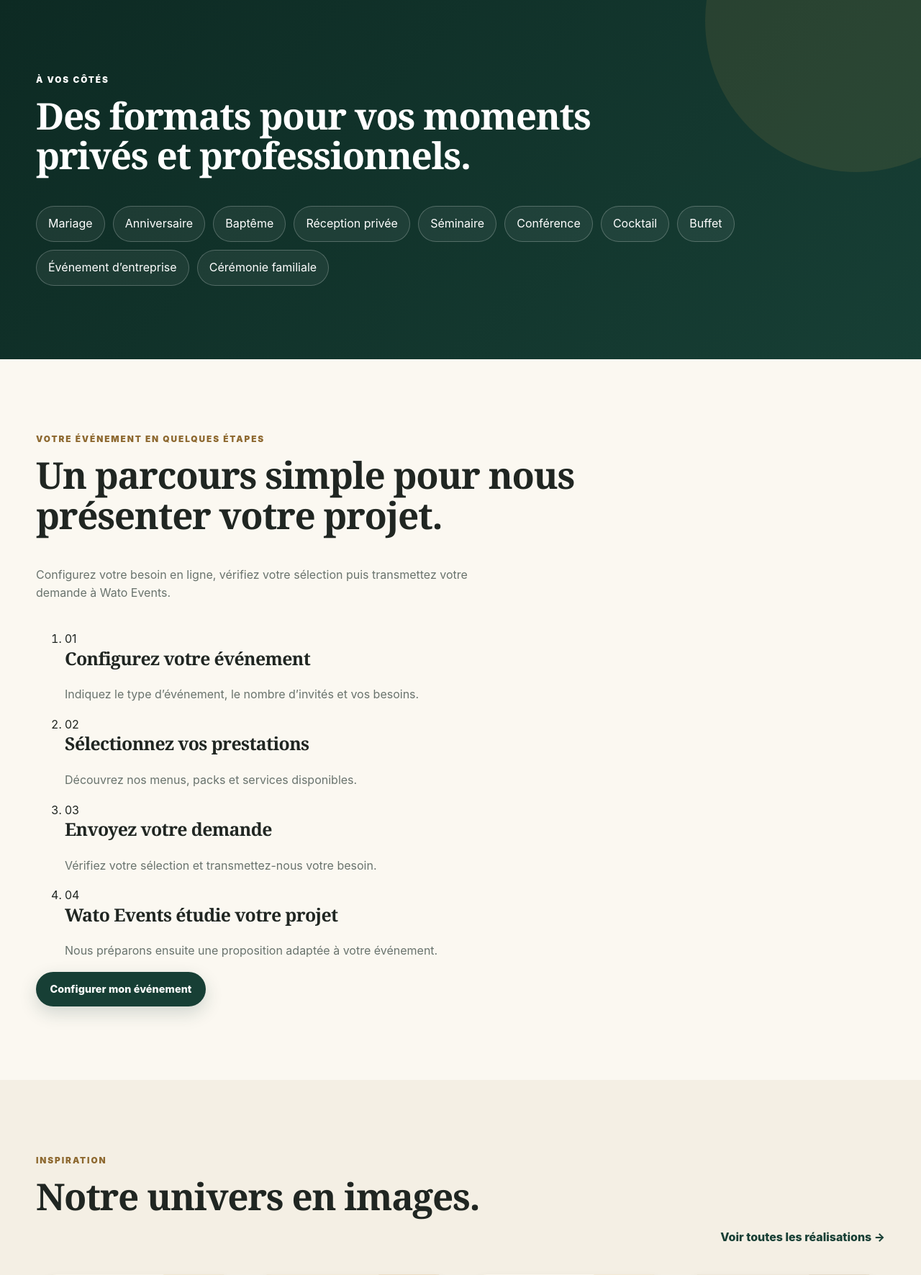
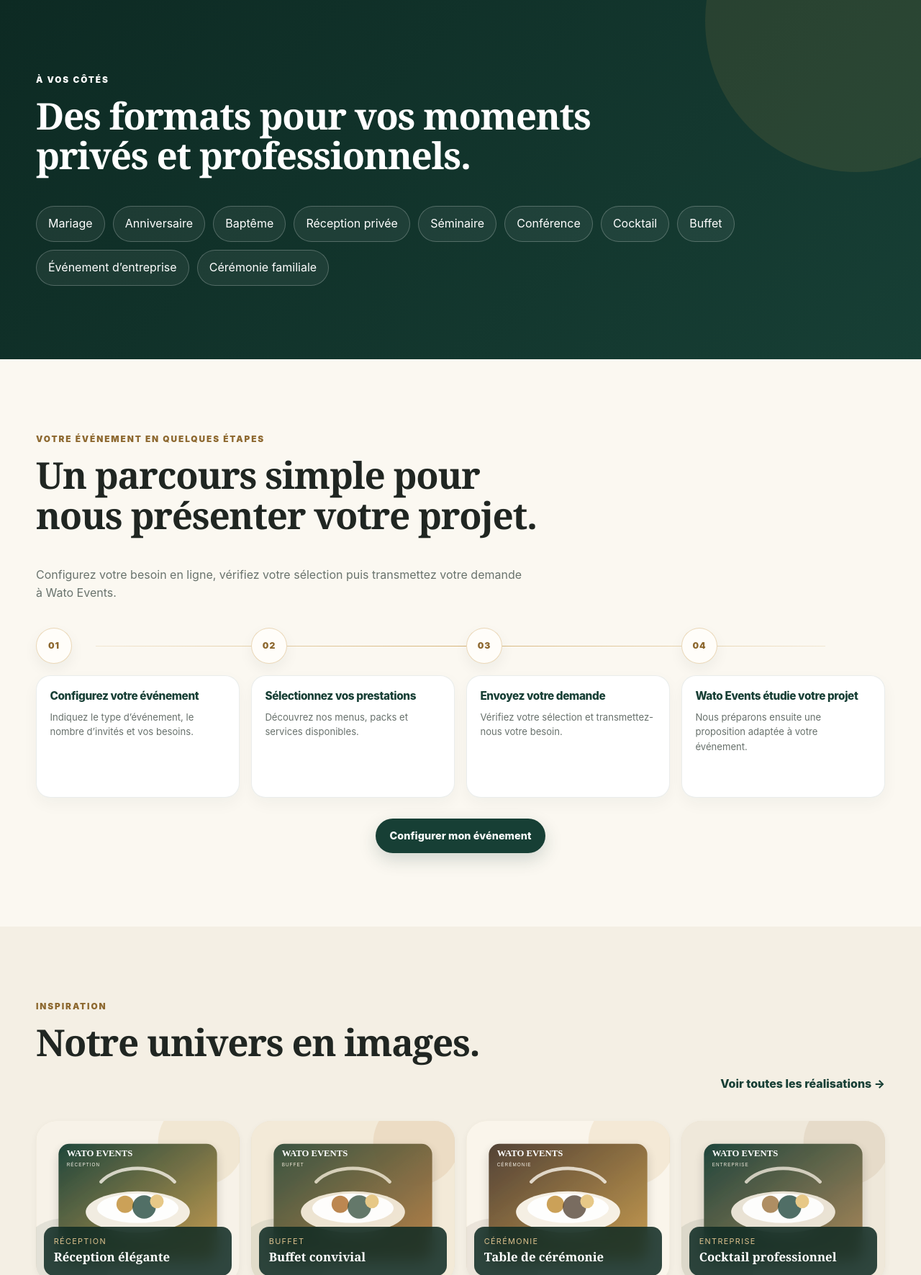
Before and after one commit to sandjongalex/traiteur, a Flask app: page / in a window 1280 px wide. Shown: the part 3124-4895 px from the top of the page at 72% size. Run offline with Flask 3, Linux system fonts and the light colour scheme; data that the repository does not hold is empty; some libraries are stand-ins or nearby versions.

Commit message:
style(home): create horizontal-to-vertical event timeline

```diff
--- a/app/static/css/public.css
+++ b/app/static/css/public.css
@@ -444,12 +444,85 @@
 .event-cloud{position:relative;z-index:1;display:flex;flex-wrap:wrap;gap:.7rem}
 .event-cloud span{padding:.7rem 1rem;border:1px solid rgba(255,255,255,.23);border-radius:999px;color:#fff;background:rgba(255,255,255,.06)}
 
-.process-grid{display:grid;grid-template-columns:repeat(4,1fr);gap:1rem;padding:0;list-style:none;counter-reset:process}
-.process-grid li{position:relative;padding:1.35rem;border:1px solid var(--color-border);border-radius:var(--radius-md);background:#fff}
-.process-grid li::after{content:"";position:absolute;top:0;left:1.35rem;width:52px;height:3px;background:var(--color-secondary);border-radius:999px}
-.process-grid span{display:block;margin-bottom:1.8rem;color:var(--color-secondary-dark);font-size:.78rem;font-weight:900}
-.process-grid h3{font-size:1.18rem}
-.process-grid p{margin-bottom:0;font-size:.9rem}
+.home-process-section{
+  background:#fbf8f1;
+}
+.home-process-heading{
+  max-width:760px;
+  margin-bottom:2.2rem;
+}
+.home-process-heading h2{
+  max-width:720px;
+}
+.home-process-heading p:last-child{
+  max-width:680px;
+}
+.home-process-timeline{
+  position:relative;
+  display:grid;
+  grid-template-columns:repeat(4,minmax(0,1fr));
+  gap:1rem;
+  margin:0;
+  padding:0;
+  list-style:none;
+}
+.home-process-timeline::before{
+  content:"";
+  position:absolute;
+  top:25px;
+  left:7%;
+  right:7%;
+  height:1px;
+  background:linear-gradient(90deg,rgba(199,154,74,.18),rgba(199,154,74,.72),rgba(199,154,74,.18));
+  z-index:0;
+}
+.home-process-step{
+  position:relative;
+  z-index:1;
+  min-width:0;
+}
+.home-process-number{
+  display:grid;
+  place-items:center;
+  width:50px;
+  height:50px;
+  margin-bottom:1rem;
+  border:1px solid rgba(199,154,74,.38);
+  border-radius:50%;
+  background:#fffdf9;
+  color:var(--color-secondary-dark);
+  box-shadow:0 8px 20px rgba(14,43,36,.055);
+  font-size:.76rem;
+  font-weight:900;
+  letter-spacing:.08em;
+}
+.home-process-content{
+  min-height:170px;
+  padding:1.15rem;
+  border:1px solid rgba(23,63,53,.09);
+  border-radius:20px;
+  background:#fff;
+  box-shadow:0 8px 22px rgba(14,43,36,.045);
+}
+.home-process-content h3{
+  margin-bottom:.5rem;
+  color:var(--color-primary);
+  font-family:var(--font-body);
+  font-size:.96rem;
+  line-height:1.35;
+  font-weight:850;
+}
+.home-process-content p{
+  margin:0;
+  color:#68716c;
+  font-size:.82rem;
+  line-height:1.55;
+}
+.home-process-cta{
+  display:flex;
+  justify-content:center;
+  margin-top:1.8rem;
+}
 .process-note,.demo-note{margin-top:1.5rem;font-size:.8rem;color:#7d817e}
 
 .gallery-grid{display:grid;grid-template-columns:repeat(3,1fr);gap:1rem}
@@ -529,7 +602,6 @@ linear-gradient(180deg,#f6f0e4,#fffdf9)}
   .hero-grid{gap:2.5rem}
   .hero-visual{justify-self:stretch;max-width:680px}
   .services-grid,.catalog-grid{grid-template-columns:1fr 1fr}
-  .process-grid{grid-template-columns:1fr 1fr}
   .home-gallery{grid-template-columns:1fr 1fr}
   .gallery-grid{grid-template-columns:1fr 1fr}
   .cta-band-inner,.contact-preview-grid{align-items:flex-start;flex-direction:column}
@@ -566,7 +638,14 @@ linear-gradient(180deg,#f6f0e4,#fffdf9)}
   .trust-grid{grid-template-columns:1fr 1fr}
   .trust-grid span:nth-child(3){border-left:0;border-top:1px solid var(--color-border)}
   .trust-grid span:nth-child(4){border-top:1px solid var(--color-border)}
-  .services-grid,.catalog-grid,.why-grid,.process-grid,.gallery-grid,.home-gallery,.brief-grid{grid-template-columns:1fr}
+  .services-grid,.catalog-grid,.why-grid,.gallery-grid,.home-gallery,.brief-grid{grid-template-columns:1fr}
+  .home-process-timeline{grid-template-columns:1fr;gap:0}
+  .home-process-timeline::before{top:24px;bottom:24px;left:24px;right:auto;width:1px;height:auto;background:linear-gradient(180deg,rgba(199,154,74,.18),rgba(199,154,74,.72),rgba(199,154,74,.18))}
+  .home-process-step{display:grid;grid-template-columns:50px minmax(0,1fr);gap:.9rem;padding-bottom:1rem}
+  .home-process-number{margin:0}
+  .home-process-content{min-height:auto}
+  .home-process-cta{display:block;margin-top:.6rem}
+  .home-process-cta .btn{width:100%}
   .why-item{min-height:auto}
   .page-hero{padding:3.6rem 0 2.8rem}
   .cta-actions,.cta-actions .btn{width:100%}
@@ -595,3 +674,10 @@ linear-gradient(180deg,#f6f0e4,#fffdf9)}
   .why-item{transition:none}
   .why-item:hover{transform:none}
 }
+
+@media(prefers-reduced-motion:reduce){
+  .home-process-content,
+  .home-process-number{
+    transition:none;
+  }
+}
```
